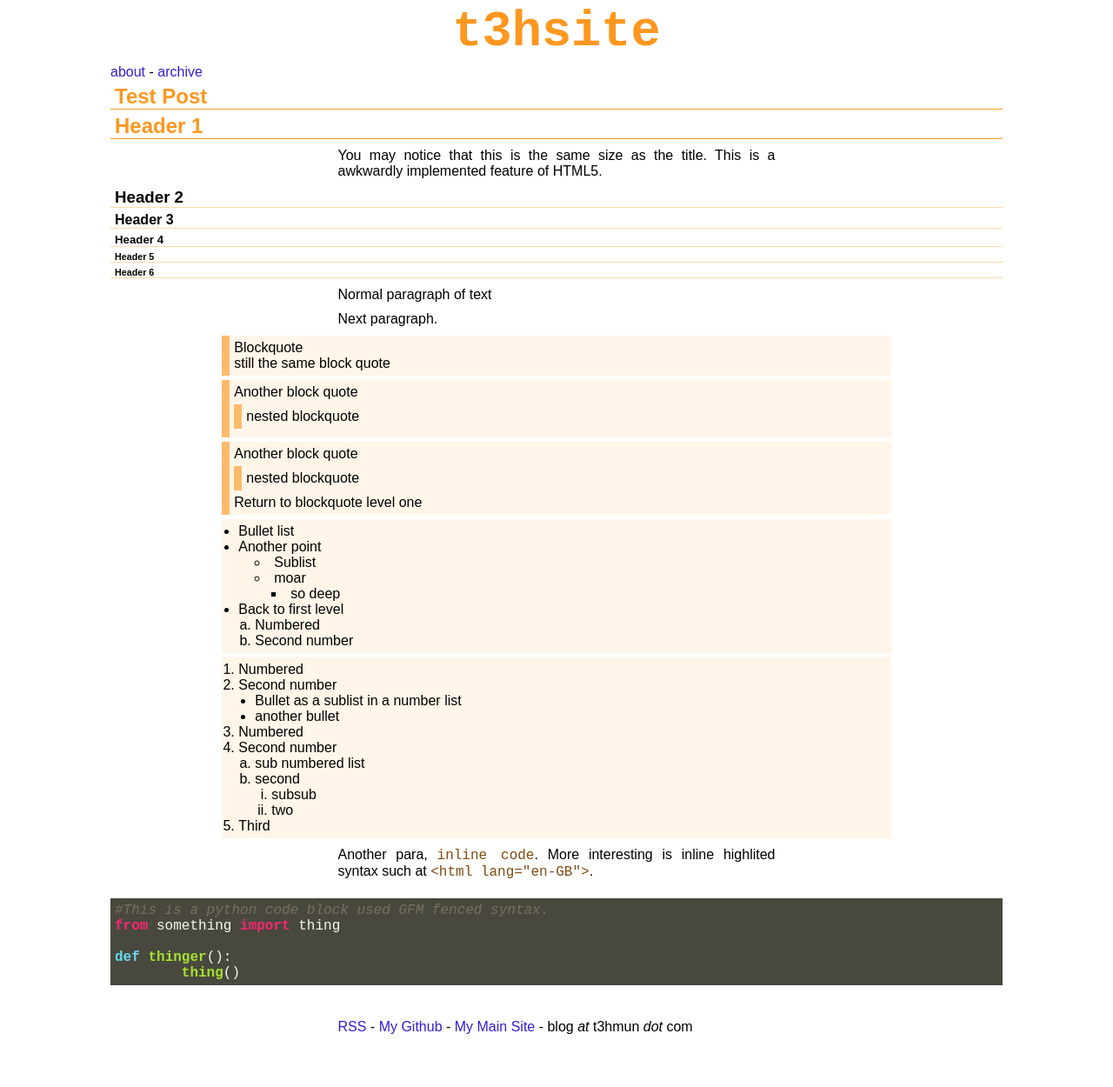
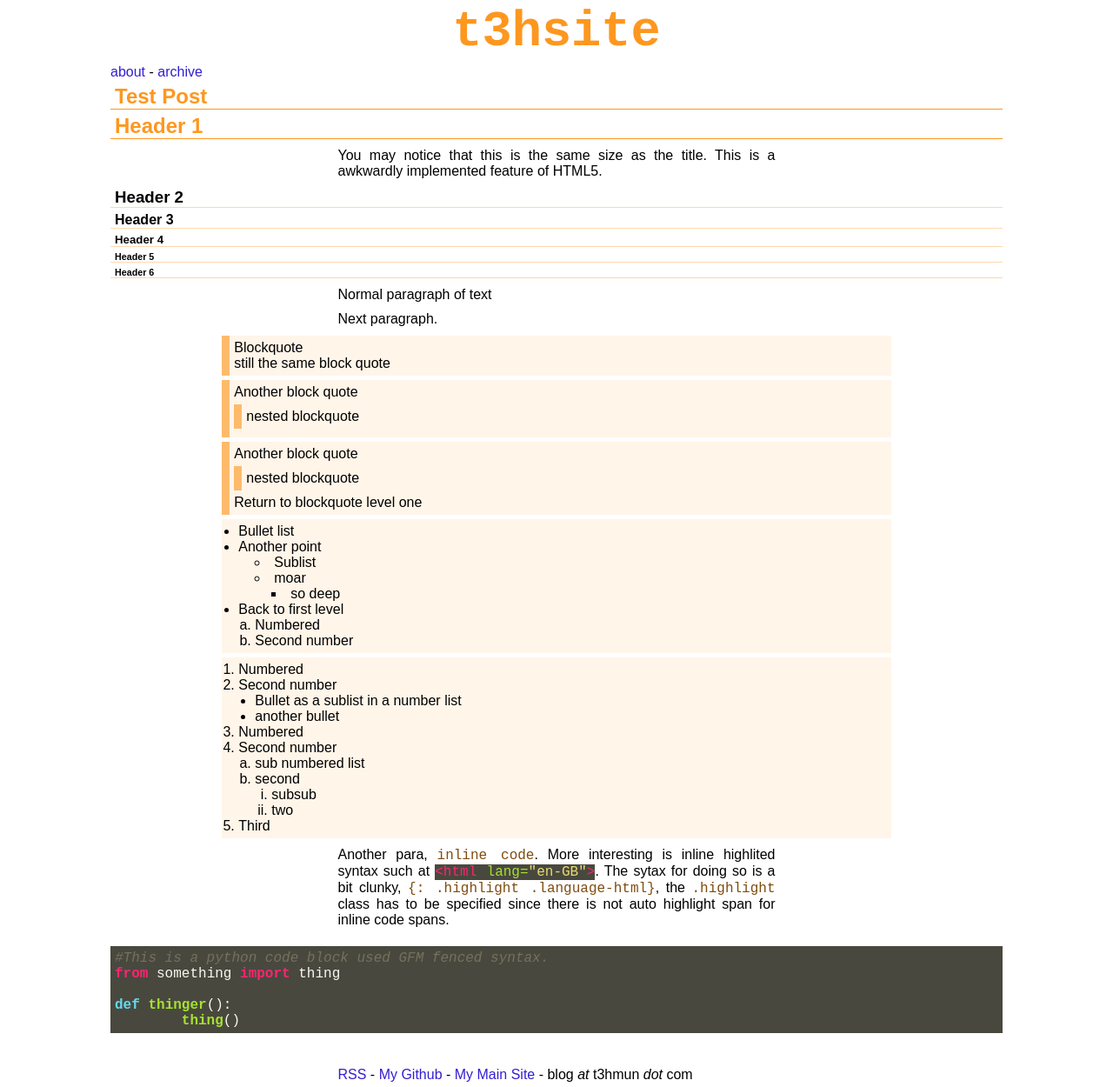
Before and after one commit to t3hmun/t3hsite, a Jekyll site: the page built from _posts/2015-09-30-test-post.md, in a window 1280 px wide. Shown: the whole page at 87% size. Built offline with Jekyll 4.4.1, drawn with Linux system fonts in a browser that asks for light colours; before the commit the page ends 1195 px from its top, so only the background shows below that.

Commit message:
Andded inline code highlighting example.

````diff
--- a/_posts/2015-09-30-test-post.md
+++ b/_posts/2015-09-30-test-post.md
@@ -62,7 +62,7 @@ Next paragraph.
         2. two
 3. Third
 
-Another para, `inline code`. More interesting is inline highlited syntax such at `<html lang="en-GB">`{:.language-html}.
+Another para, `inline code`. More interesting is inline highlited syntax such at `<html lang="en-GB">`{: .highlight .language-html}. The sytax for doing so is a bit clunky, `{: .highlight .language-html}`, the `.highlight` class has to be specified since there is not auto highlight span for inline code spans.
 
 ```python
 #This is a python code block used GFM fenced syntax.
````
